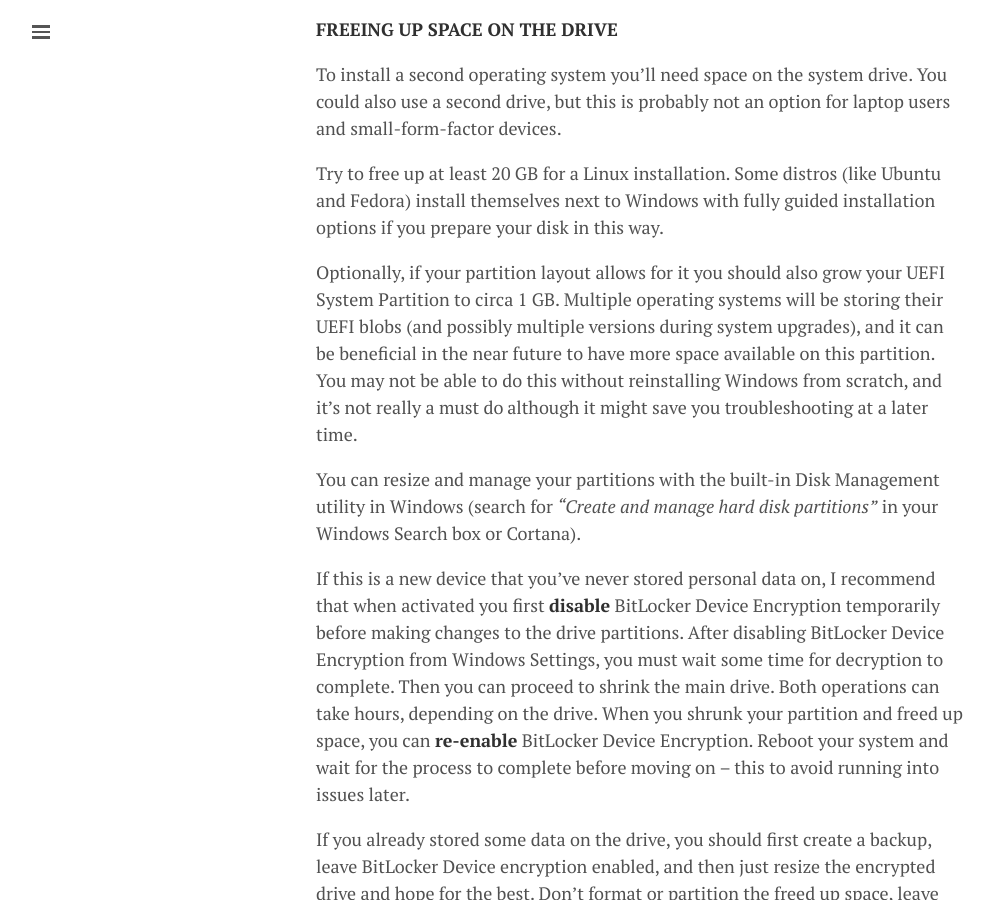
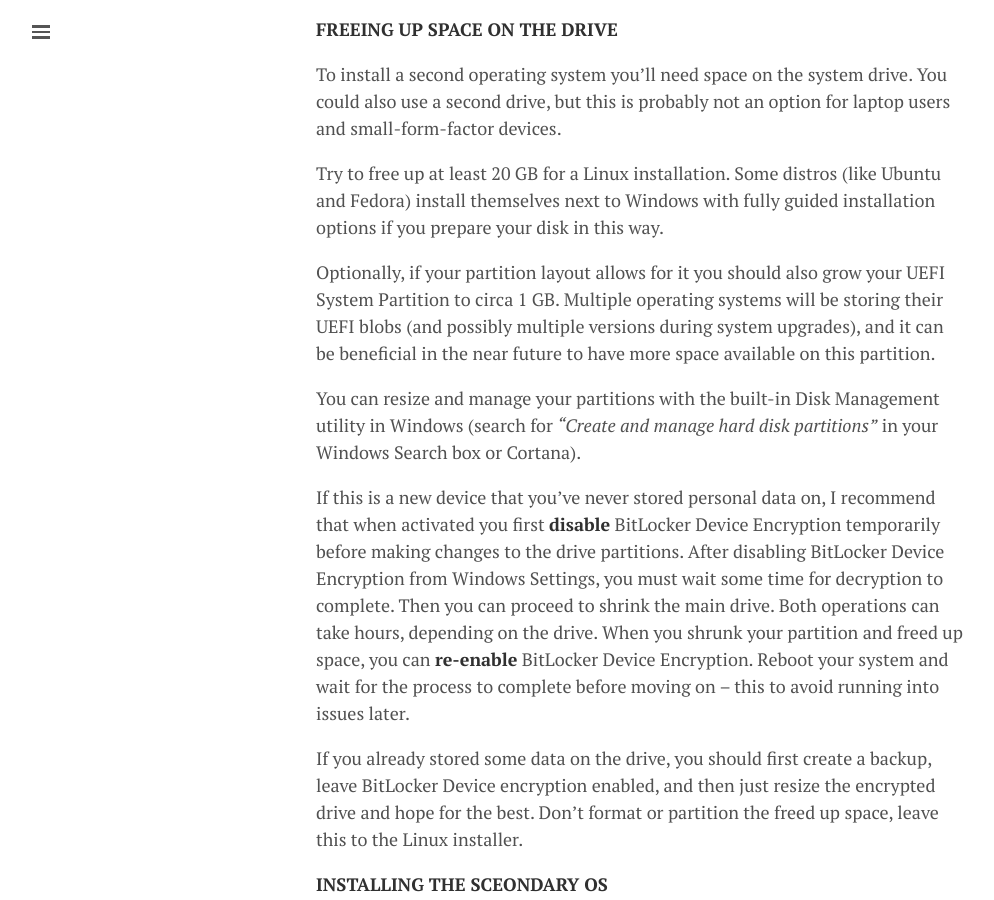
Before and after one commit to lgeurts/lgeurts.github.io, a Jekyll site: the page built from _posts/2019-03-19-dual-booting-windows-and-linux.md, in a window 1280 px wide and 900 px high, scrolled down 1501 px. Shown: the whole window, without its empty margins (0-994 px from the left). Built offline with Jekyll 4.4.1, drawn with Linux system fonts in a browser that asks for light colours; nearby versions of some CDN libraries; comment, search, counter and statistics services are not loaded.

Commit message:
Update 2019-03-19-dual-booting-windows-and-linux.md

```diff
--- a/_posts/2019-03-19-dual-booting-windows-and-linux.md
+++ b/_posts/2019-03-19-dual-booting-windows-and-linux.md
@@ -32,7 +32,7 @@
 
 Try to free up at least 20 GB for a Linux installation. Some distros (like Ubuntu and Fedora) install themselves next to Windows with fully guided installation options if you prepare your disk in this way.
 
-Optionally, if your partition layout allows for it you should also grow your UEFI System Partition to circa 1 GB. Multiple operating systems will be storing their UEFI blobs (and possibly multiple versions during system upgrades), and it can be beneficial in the near future to have more space available on this partition. You may not be able to do this without reinstalling Windows from scratch, and it’s not really a must do although it might save you troubleshooting at a later time.
+Optionally, if your partition layout allows for it you should also grow your UEFI System Partition to circa 1 GB. Multiple operating systems will be storing their UEFI blobs (and possibly multiple versions during system upgrades), and it can be beneficial in the near future to have more space available on this partition.
 
 You can resize and manage your partitions with the built-in Disk Management utility in Windows (search for *“Create and manage hard disk partitions”* in your Windows Search box or Cortana).
 
```
